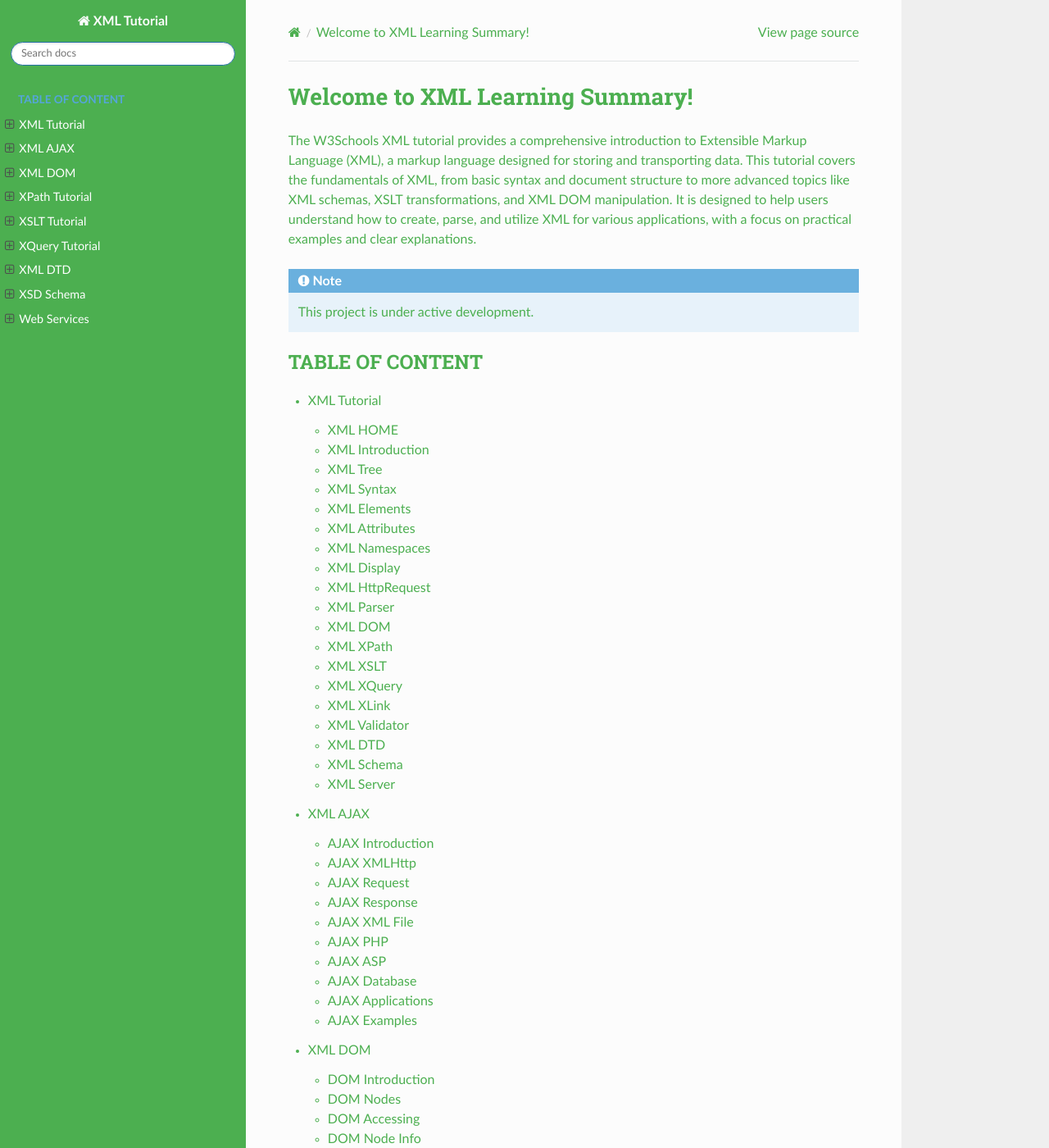
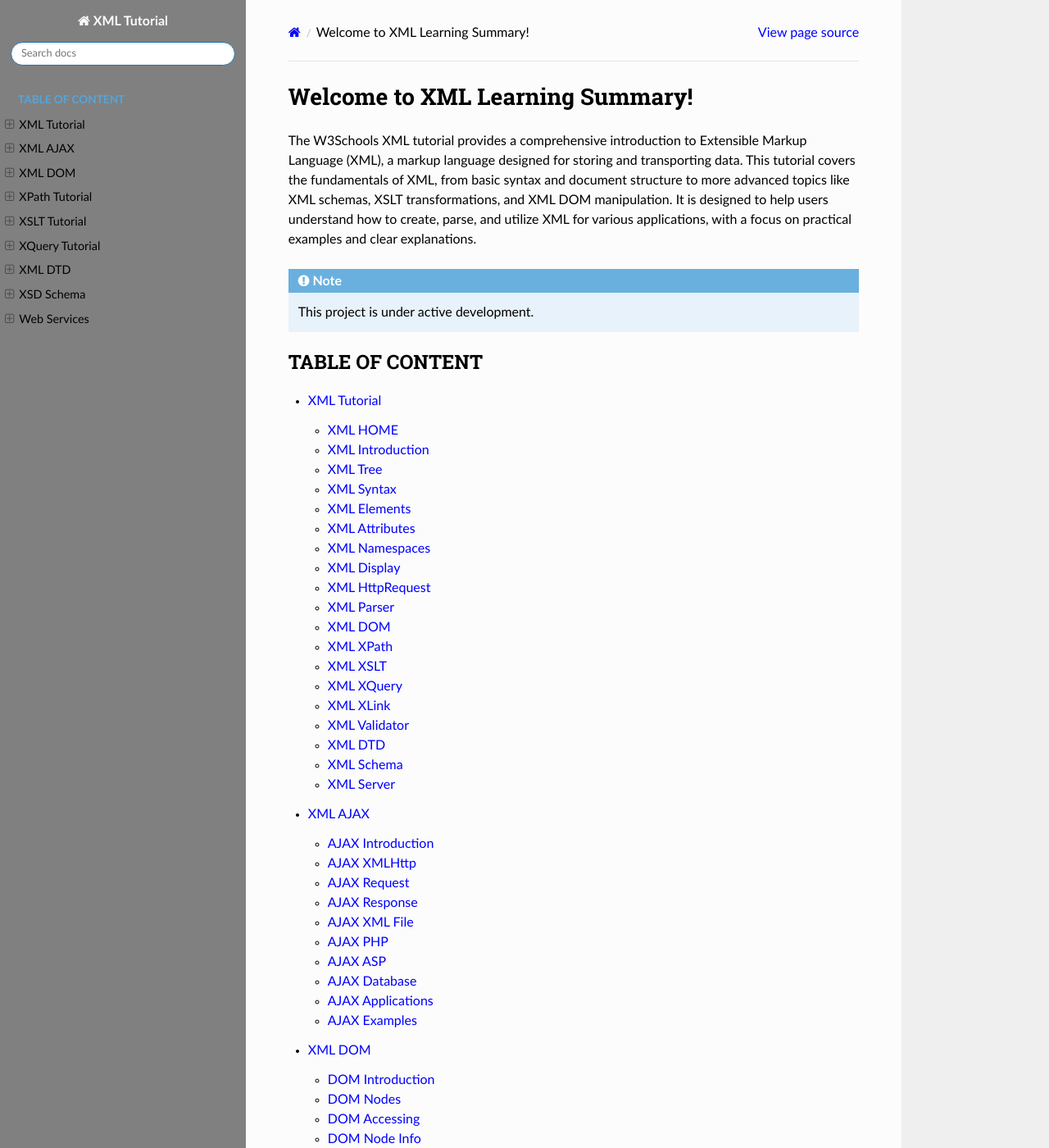
Before and after one commit to tsx-khann/rtd-tutorial, a Sphinx documentation site: the page built from docs/source/index.rst, in a window 1280 px wide and 1400 px high. Shown: the whole window at 82% size. Built offline with Sphinx 7.4.7 and the Read the Docs theme 3.1.0, drawn with Linux system fonts in a browser that asks for light colours; pages that are not in the unit, such as notebooks, are missing from menus.

Commit message:
Update custom.css

```diff
--- a/docs/source/_static/custom.css
+++ b/docs/source/_static/custom.css
@@ -1,48 +1,41 @@
-/* Custom Light Green and White Theme */
-
-/* Background and text color */
 body {
     background-color: white;
-    color: #4CAF50;  /* Light Green */
+    color: black;
 }
 
-/* Links */
 a {
-    color: #4CAF50;  /* Light Green links */
+    color: Blue;
 }
 
 a:hover {
-    color: #2E7D32;  /* Darker Green for hover */
+    color: green;
 }
 
-/* Sidebar Styling */
 .wy-side-nav-search, .wy-nav-side {
-    background-color: #4CAF50;  /* Light Green sidebar */
+    background-color: Gray;
 }
 
 .wy-menu-vertical a {
-    color: white !important;  /* White text in sidebar */
+    color: black !important;
 }
 
 .wy-menu-vertical a:hover {
-    background-color: #2E7D32;  /* Darker green when hovering in sidebar */
+    background-color: darkgray;
 }
 
-/* Header Styling */
 .wy-nav-top {
-    background-color: #4CAF50;  /* Light Green header */
+    background-color: black;
 }
 
 .wy-nav-top a {
-    color: white;  /* White text in header */
+    color: white;
 }
 
 .wy-nav-top a:hover {
-    color: #2E7D32;  /* Darker green for header links on hover */
+    color: darkgray;
 }
 
-/* Table Headers */
 .wy-table-responsive th {
-    background-color: #4CAF50; /* Light Green table headers */
+    background-color: Black;
     color: white;
 }
```
